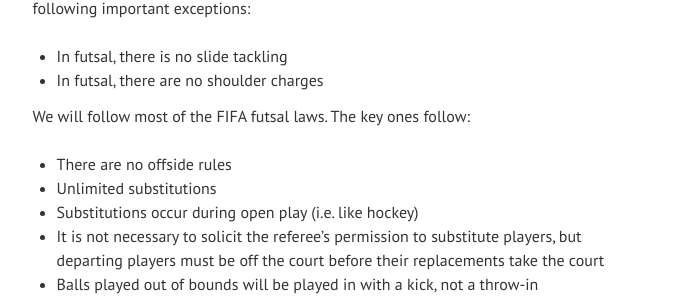
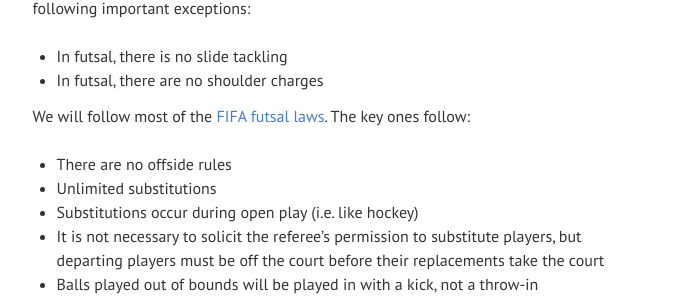
Before and after one commit to durhamatletico/durhamatletico.github.io, a Jekyll site: the page built from futsal.html, in a window 1280 px wide and 900 px high, scrolled down 1762 px. Shown: the part 154-454 px from the top of the window, without its empty margins (460-1133 px from the left). Built offline with Jekyll 4.4.1, drawn with Linux system fonts in a browser that asks for light colours; part of the change alters nothing that is shown.

```diff
--- a/futsal.html
+++ b/futsal.html
@@ -73,7 +73,7 @@ permalink: /futsal/
             <li>In futsal, there are no shoulder charges</li>
         </ul>
 
-        <p>We will follow most of the FIFA futsal laws. The key ones follow:</p>
+        <p>We will follow most of the <a href="http://www.fifa.com/mm/document/affederation/generic/51/44/50/futsallawsofthegameen.pdf">FIFA futsal laws</a>. The key ones follow:</p>
     <ul>
         <li>There are no offside rules</li>
         <li>Unlimited substitutions</li>
```
